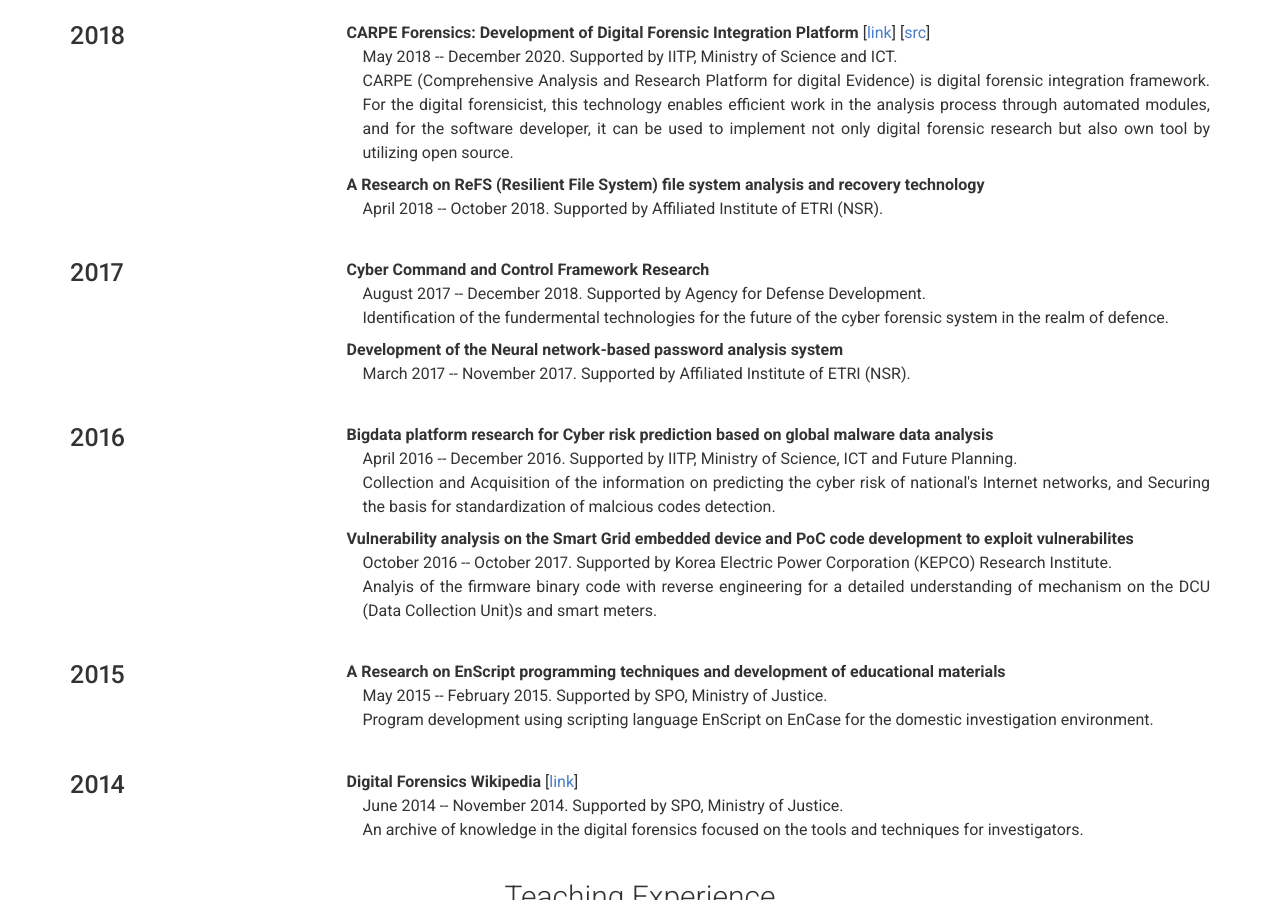
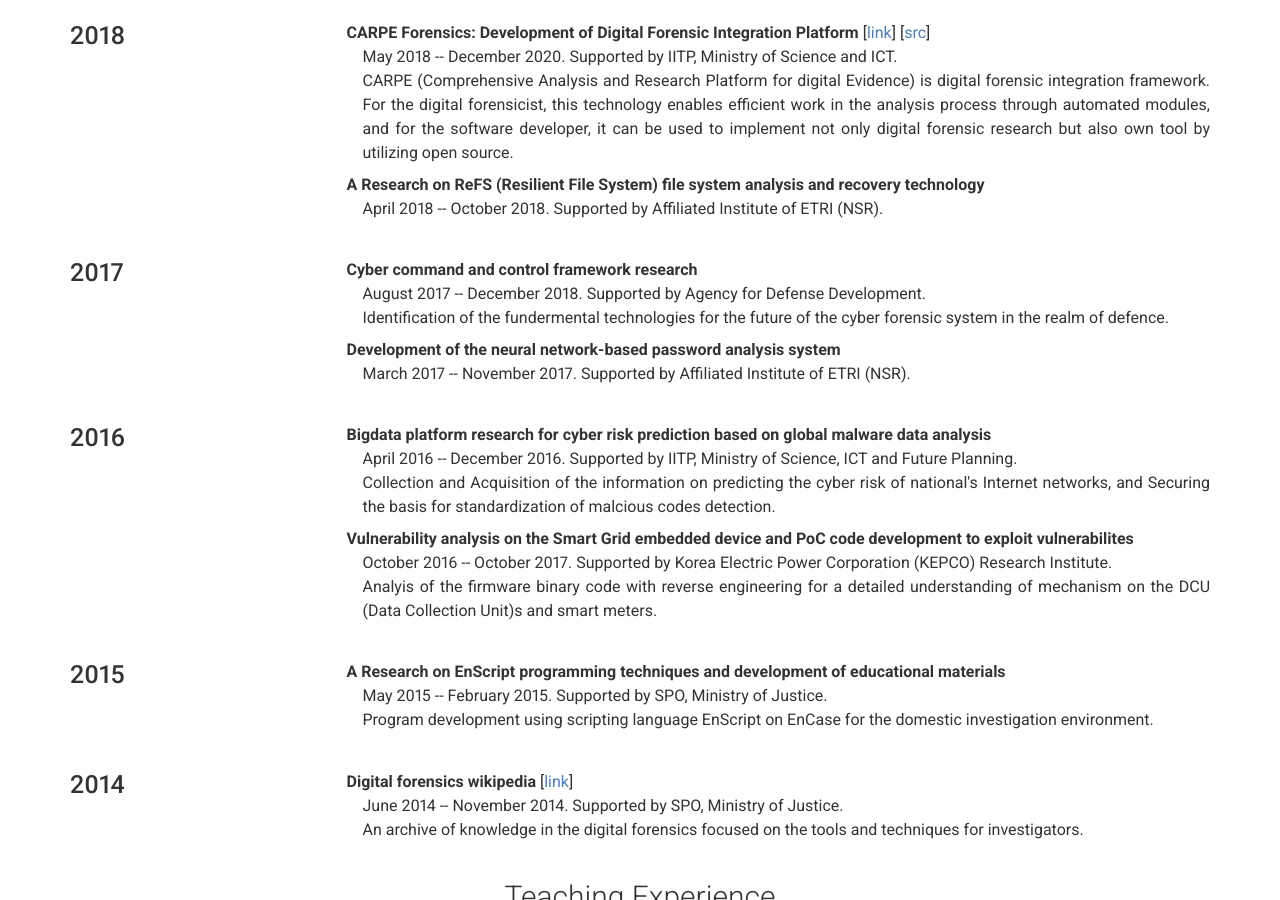
Before and after one commit to JaehyeokHan/jaehyeokhan.github.io, a Jekyll site: the page built from index.md, in a window 1280 px wide and 900 px high, scrolled down 1128 px. Built offline with Jekyll 4.4.1, drawn with Linux system fonts in a browser that asks for light colours; nearby versions of some CDN libraries.

Commit message:
Update _config.yml

```diff
--- a/_config.yml
+++ b/_config.yml
@@ -112,16 +112,16 @@ content:
       - layout: left
         title: 2017
         description: | # this will include new lines to allow paragraphs
-          <p style="text-indent: -1em;"><b>Cyber Command and Control Framework Research</b>
+          <p style="text-indent: -1em;"><b>Cyber command and control framework research</b>
           <br>August 2017 -- December 2018. Supported by Agency for Defense Development.
           <br>Identification of the fundermental technologies for the future of the cyber forensic system in the realm of defence.</p>
-          <p style="text-indent: -1em;"><b>Development of the Neural network-based password analysis system</b>
+          <p style="text-indent: -1em;"><b>Development of the neural network-based password analysis system</b>
           <br>March 2017 -- November 2017. Supported by Affiliated Institute of ETRI (NSR).</p>
 
       - layout: left
         title: 2016
         description: | # this will include new lines to allow paragraphs
-          <p style="text-indent: -1em;"><b>Bigdata platform research for Cyber risk prediction based on global malware data analysis</b>
+          <p style="text-indent: -1em;"><b>Bigdata platform research for cyber risk prediction based on global malware data analysis</b>
           <br>April 2016 -- December 2016. Supported by IITP, Ministry of Science, ICT and Future Planning.
           <br>Collection and Acquisition of the information on predicting the cyber risk of national's Internet networks, and Securing the basis for standardization of malcious codes detection.</p>
           <p style="text-indent: -1em;"><b>Vulnerability analysis on the Smart Grid embedded device and PoC code development to exploit vulnerabilites</b>
@@ -138,7 +138,7 @@ content:
       - layout: left
         title: 2014
         description: | # this will include new lines to allow paragraphs
-          <p style="text-indent: -1em;"><b>Digital Forensics Wikipedia</b> [<A href = "http://forensic.korea.ac.kr/DFWIKI/index.php/%EB%8C%80%EB%AC%B8" target = "top">link</A>]
+          <p style="text-indent: -1em;"><b>Digital forensics wikipedia</b> [<A href = "http://forensic.korea.ac.kr/DFWIKI/index.php/%EB%8C%80%EB%AC%B8" target = "top">link</A>]
           <br>June 2014 -- November 2014. Supported by SPO, Ministry of Justice.
           <br>An archive of knowledge in the digital forensics focused on the tools and techniques for investigators.</p>
 #         Supreme Prosecutors' Office (SPO) Ref. https://forensicswiki.xyz/
```
